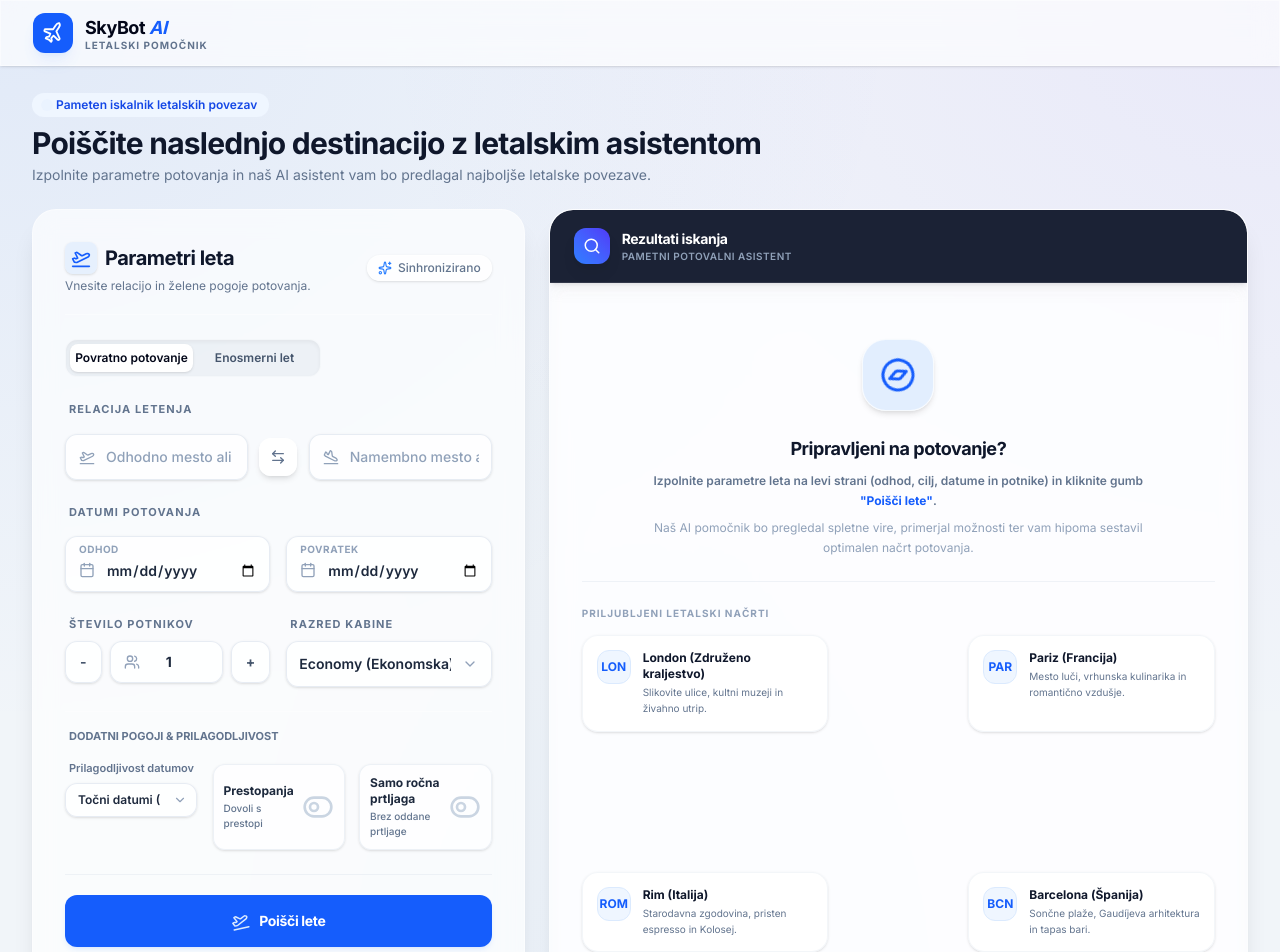
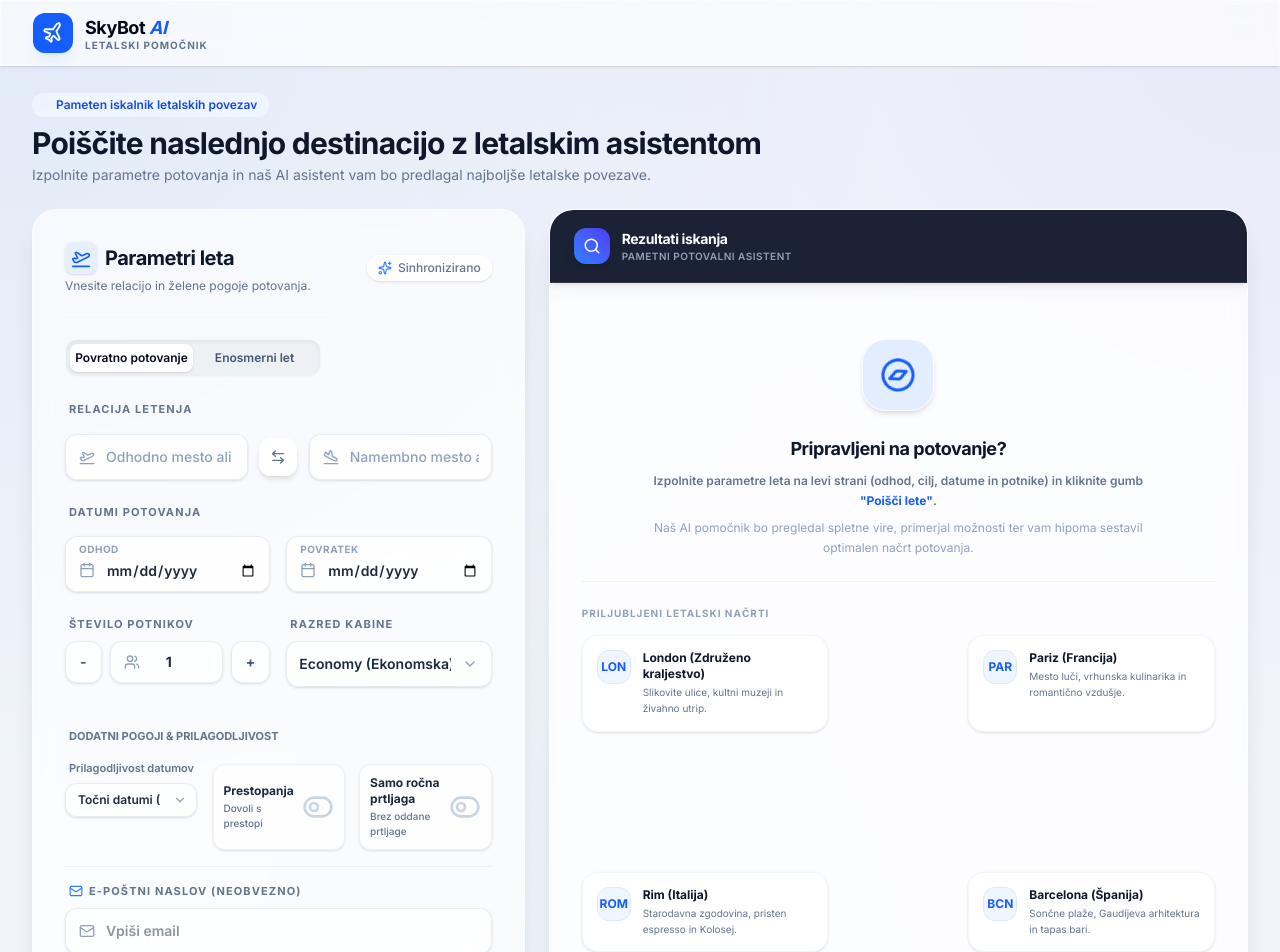
Before and after one commit to bimpce/bimp-skybot-ai, a React (Vite) app: page / in a window 1280 px wide. Shown: the top 952 px of the page. Built offline with nearby package versions, Linux system fonts and the light colour scheme.

Commit message:
feat: add email support to flight search form
Include an optional email field in the flight search form to allow users to receive flight results via email. Updated the payload schema and prompt generation to include email address and a structured subject line.

```diff
--- a/src/App.tsx
+++ b/src/App.tsx
@@ -38,7 +38,8 @@ const DEFAULT_FORM_STATE: FlightSearchFormState = {
     flexibleDays: 0,
     willingToAddStopovers: false,
     carryOnOnly: false,
-  }
+  },
+  email: ''
 };
 
 export default function App() {
@@ -112,6 +113,17 @@ export default function App() {
 
     const textPayload = generatePromptFromState(formState);
 
+    const isEmailEntered = typeof formState.email === 'string' && formState.email.trim() !== '';
+    const dateRangeStr = formState.dates.tripType === 'round-trip' && formState.dates.returnDate
+      ? `${formState.dates.outboundDate} do ${formState.dates.returnDate}`
+      : formState.dates.outboundDate;
+
+    const baggageStr = formState.flexibility.carryOnOnly ? 'Samo ročna' : 'Tudi oddana';
+
+    const subjectStr = isEmailEntered
+      ? `Relacija: ${formState.route.originCity} - ${formState.route.destinationCity}, Datum: ${dateRangeStr}, Potniki: ${formState.passengers.numberOfPassengers}, Prtljaga: ${baggageStr}`
+      : undefined;
+
     // Formulate JSON Payload
     const payload: MessagePayload = {
       sessionId: sessionId,
@@ -135,7 +147,9 @@ export default function App() {
         flexibleDays: formState.flexibility.flexibleDays,
         willingToAddStopovers: formState.flexibility.willingToAddStopovers,
         carryOnOnly: formState.flexibility.carryOnOnly,
-      }
+      },
+      email: formState.email || '',
+      ...(subjectStr ? { emailSubject: subjectStr, subject: subjectStr } : {})
     };
 
     try {
--- a/src/components/FlightForm.tsx
+++ b/src/components/FlightForm.tsx
@@ -10,7 +10,8 @@ import {
   ToggleLeft,
   ToggleRight,
   ChevronDown,
-  RefreshCw
+  RefreshCw,
+  Mail
 } from 'lucide-react';
 import { FlightSearchFormState, CabinClassType, TripTypeType } from '../types';
 
@@ -404,6 +405,31 @@ export default function FlightForm({ formState, onChange, showValidationErrors,
             </button>
           </div>
         </div>
+
+        {/* EMAIL ADDRESS */}
+        <div className="pt-4 border-t border-slate-200/50 space-y-2">
+          <label className="text-[11px] font-bold text-slate-500 uppercase tracking-widest block ml-1 flex items-center gap-1.5">
+            <Mail className="w-3.5 h-3.5 text-blue-500" />
+            <span>E-poštni naslov (neobvezno)</span>
+          </label>
+          <div className="relative">
+            <input
+              type="email"
+              id="email-input"
+              value={formState.email || ''}
+              onChange={(e) => onChange((prev) => ({ ...prev, email: e.target.value }))}
+              placeholder="Vpiši email"
+              className="w-full pl-10 pr-4 py-3 bg-white/80 border border-slate-200/80 rounded-xl font-semibold text-slate-800 text-sm focus:outline-none focus:ring-2 focus:ring-blue-100 focus:bg-white transition-all shadow-sm font-medium"
+            />
+            <div className="absolute left-3.5 inset-y-0 flex items-center pointer-events-none text-slate-400">
+              <Mail className="w-4 h-4" />
+            </div>
+          </div>
+          <p className="text-[10px] text-slate-400 font-semibold leading-relaxed ml-1">
+            Če vpišete e-pošto, se bodo rezultati iskanja samodejno poslali na ta naslov.
+          </p>
+        </div>
+
       </div>
 
       {/* SEARCH FLIGHT ACTION */}
--- a/src/types.ts
+++ b/src/types.ts
@@ -28,6 +28,7 @@ export interface FlightSearchFormState {
   dates: DatesState;
   passengers: PassengersState;
   flexibility: FlexibilityState;
+  email?: string;
 }
 
 export interface MessagePayload {
@@ -39,6 +40,9 @@ export interface MessagePayload {
   dates: DatesState;
   passengers: PassengersState;
   flexibility: FlexibilityState;
+  email?: string;
+  emailSubject?: string;
+  subject?: string;
 }
 
 export interface Message {
--- a/src/utils/prompt.ts
+++ b/src/utils/prompt.ts
@@ -45,11 +45,16 @@ export function generatePromptFromState(state: FlightSearchFormState): string {
     ? 'Potujem samo z ročno prtljago.'
     : 'Vključena je lahko tudi oddana prtljaga.';
 
+  const emailText = state.email && state.email.trim()
+    ? `\n📧 Prosim, pošlji končne letalske ponudbe tudi na e-poštni naslov: ${state.email.trim()}\n`
+    : '';
+
   return `Pozdravljen! Iščem letalske povezave s spodnjimi podatki:\n\n` +
          `🛫 Odhod: ${origin}\n` +
          `🛬 Destinacija: ${destination}\n` +
          `📅 Datumi: ${dateText} ${flexText}\n` +
          `👥 Potniki: ${passengers.numberOfPassengers} x v ${cabinName} razredu\n` +
-         `💼 Prtljaga & Prestopi: ${baggageText} ${stopoverText}\n\n` +
-         `Prosim, preveri najboljše razpoložljive lete v sistemu in mi predlagaj ugodne povezave!`;
+         `💼 Prtljaga & Prestopi: ${baggageText} ${stopoverText}\n` +
+         emailText +
+         `\nProsim, preveri najboljše razpoložljive lete v sistemu in mi predlagaj ugodne povezave!`;
 }
```
